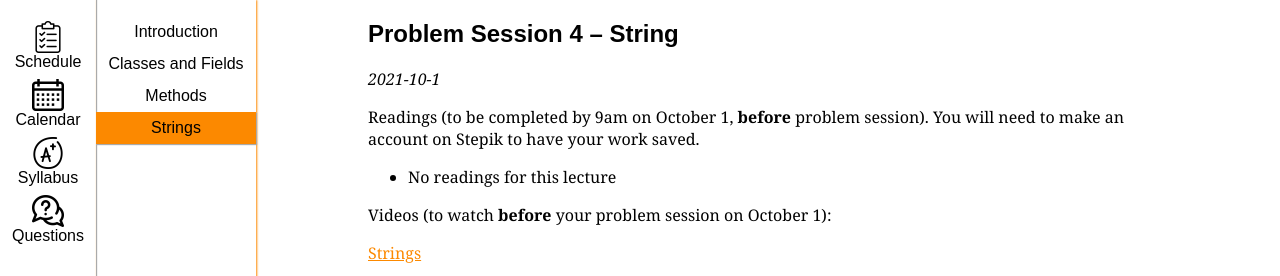
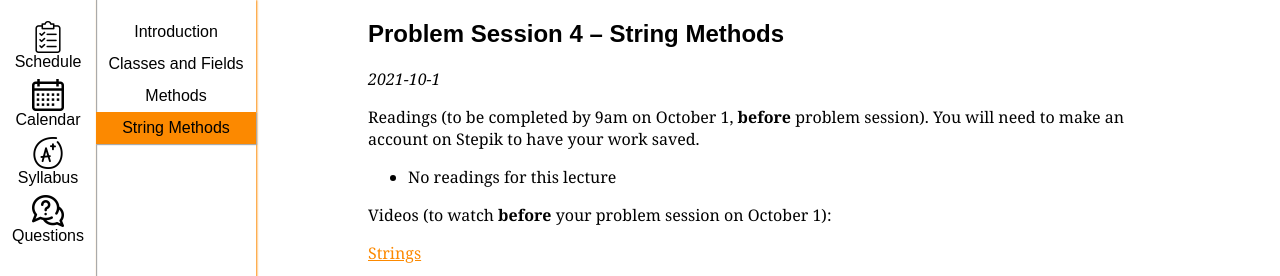
Before and after one commit to ucsd-cse11-w22/ucsd-cse11-w22.github.io, a Jekyll site: the page built from _lectures/lecture4.md, in a window 1280 px wide and 900 px high, cut to the strip 0-276 px from the top of the window. Built offline with Jekyll 4.4.1, drawn with Linux system fonts in a browser that asks for light colours.

Commit message:
Update lecture4.md

```diff
--- a/_lectures/lecture4.md
+++ b/_lectures/lecture4.md
@@ -1,7 +1,7 @@
 ---
 layout: with-sidebar
 index: 4
-name: Strings
+name: String Methods
 released-on: "2021-10-1"
 videos:
   - title: Strings
@@ -16,7 +16,7 @@ videos:
     url: https://drive.google.com/file/d/1WnSDBSOGSXnsvAvgdYduFYzuS9RTIscK
 ---
 
-## Problem Session 4 – String
+## Problem Session 4 – String Methods
 
 _{{ page.released-on }}_
 
```
